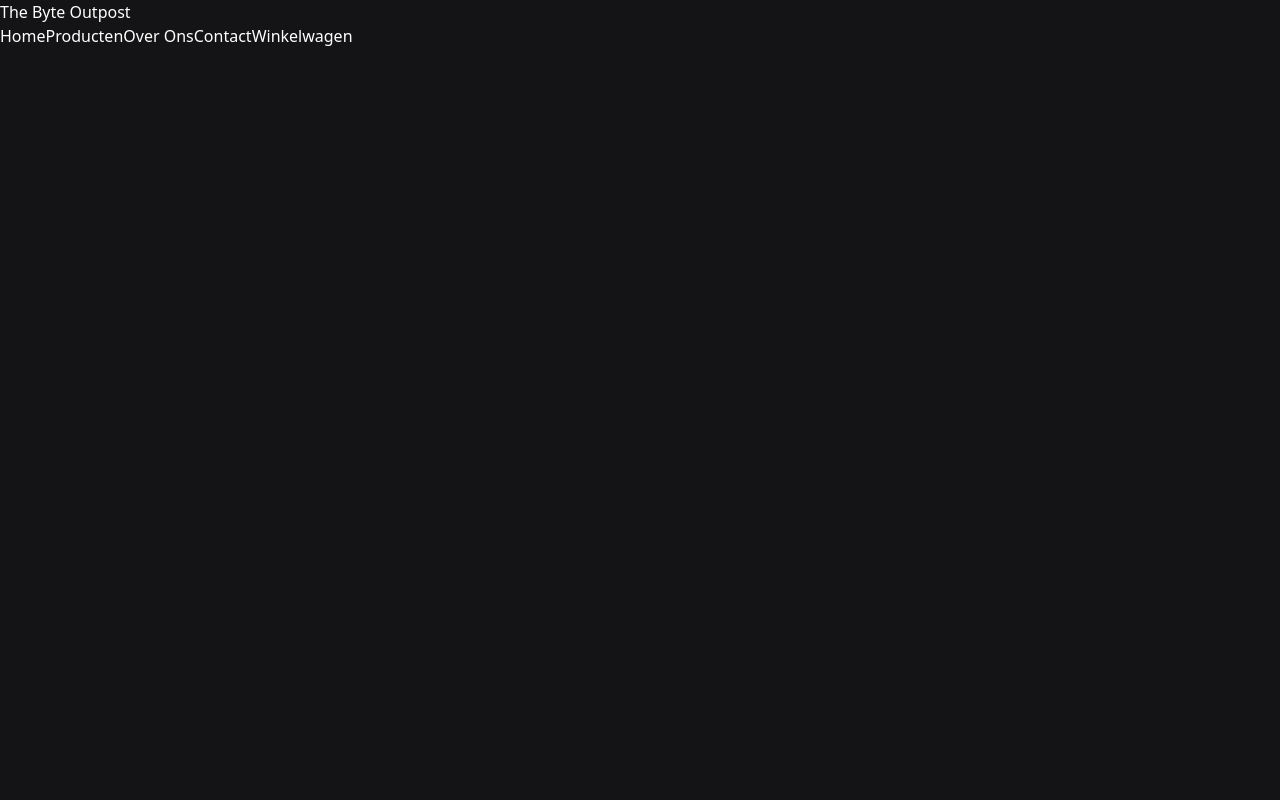
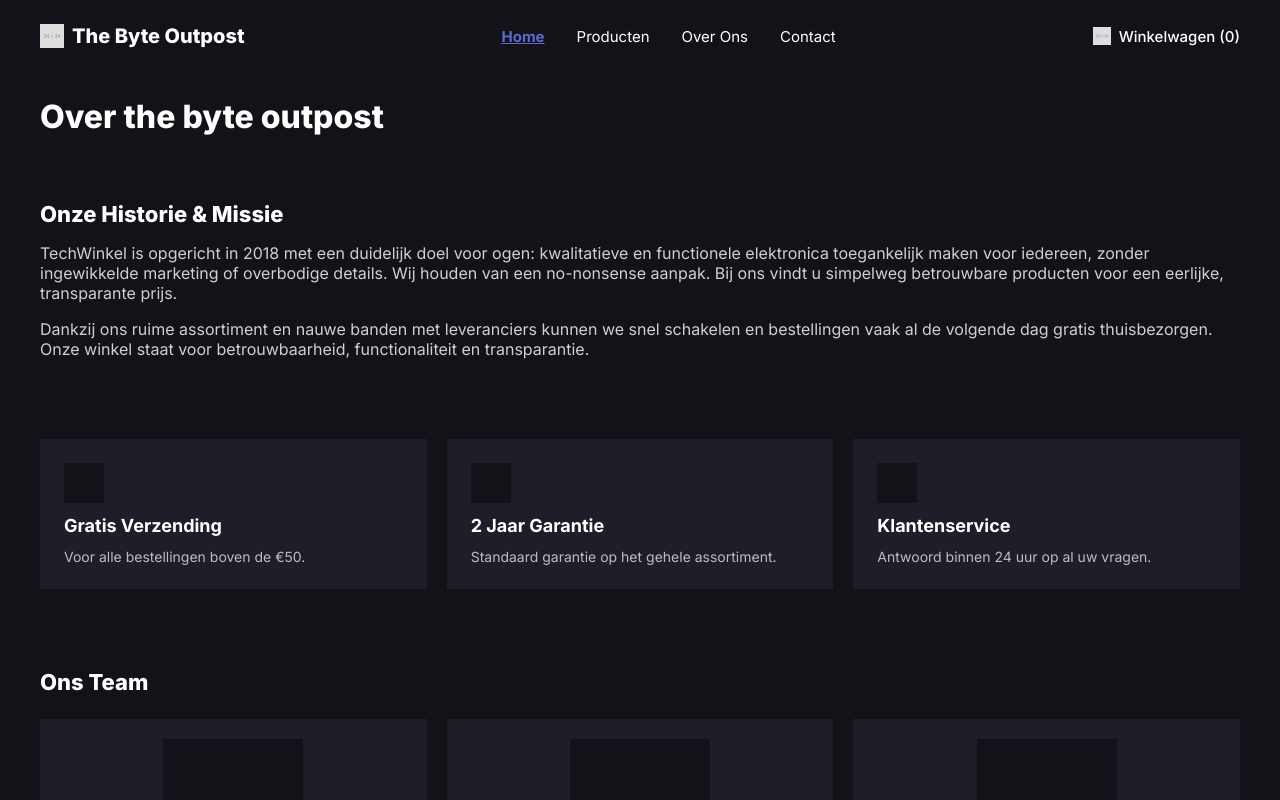
Before and after one commit to DarkDeltion/the-byte-outpost, a Next.js app: page /OverOns in a window 1280 px wide. Shown: the top 800 px of the page. Built offline with nearby package versions, Linux system fonts and the light colour scheme.

Commit message:
Over ons pagina opgebouwd met historie, voordelen en team

```diff
--- a/src/app/OverOns/page.tsx
+++ b/src/app/OverOns/page.tsx
@@ -1,20 +1,137 @@
+import { Inter } from 'next/font/google'
+
+import Navbar from '../../components/navbar'
+import Footer from '../../components/footer'
+import ValueItem from '../../components/over-ons/value-item'
+import TeamItem from '../../components/over-ons/team-item'
+
+const inter = Inter({ subsets: ['latin'] })
+
 export default function OverOns() {
   return (
-    <div id="main">
-      <div id="navbar">
-        <h2>The Byte Outpost</h2>
-        <a href=".">Home</a>
-        <a href=".">Producten</a>
-        <a href=".">Over Ons</a>
-        <a href=".">Contact</a>
-        <a href=".">Winkelwagen</a>
-      </div>
-      <div id="Content">
+    <div
+      id="main"
+      className={`
+      ${inter.className} min-h-screen bg-[#121218] leading-[normal] text-white
+      `}
+    >
+      <Navbar />
 
-      </div>
-      <div id="footer">
+      <main id="Content" className="w-full">
+        {/* Header */}
+        <section className="w-full border-b border-[#171717]">
+          <div
+            className="
+            mx-auto w-full max-w-360 p-5
+            sm:px-6
+            md:px-8
+            lg:px-10 lg:py-6
+            "
+          >
+            <h1
+              className="
+              text-[28px] font-extrabold
+              lg:text-[32px]
+              "
+            >
+              <span className="lg:hidden">Over TechWinkel</span>
+              <span className="hidden lg:inline">Over the byte outpost</span>
+            </h1>
+          </div>
+        </section>
 
-      </div>
+        {/* History */}
+        <section
+          id="Content-History"
+          className="
+          mx-auto flex w-full max-w-360 flex-col gap-4 p-5
+          sm:px-6
+          md:px-8
+          lg:p-10
+          "
+        >
+          <h2
+            className="
+            text-[20px] font-extrabold
+            lg:text-[22px]
+            "
+          >
+            Onze Historie &amp; Missie
+          </h2>
+
+          <p className="text-[16px] opacity-80">
+            TechWinkel is opgericht in 2018 met een duidelijk doel voor ogen:
+            kwalitatieve en functionele elektronica toegankelijk maken voor
+            iedereen, zonder ingewikkelde marketing of overbodige details. Wij
+            houden van een no-nonsense aanpak. Bij ons vindt u simpelweg
+            betrouwbare producten voor een eerlijke, transparante prijs.
+          </p>
+
+          <p className="text-[16px] opacity-80">
+            Dankzij ons ruime assortiment en nauwe banden met leveranciers kunnen
+            we snel schakelen en bestellingen vaak al de volgende dag gratis
+            thuisbezorgen. Onze winkel staat voor betrouwbaarheid, functionaliteit
+            en transparantie.
+          </p>
+        </section>
+
+        {/* Values */}
+        <section
+          id="Content-Values"
+          aria-label="Onze voordelen"
+          className="
+          mx-auto w-full max-w-360 p-5
+          sm:px-6
+          md:px-8
+          lg:p-10
+          "
+        >
+          <div className="grid grid-cols-1 items-start gap-4 lg:grid-cols-3 lg:gap-5">
+            <ValueItem
+              title="Gratis Verzending"
+              description="Voor alle bestellingen boven de €50."
+            />
+
+            <ValueItem
+              title="2 Jaar Garantie"
+              description="Standaard garantie op het gehele assortiment."
+            />
+
+            <ValueItem
+              title="Klantenservice"
+              description="Antwoord binnen 24 uur op al uw vragen."
+            />
+          </div>
+        </section>
+
+        {/* Team */}
+        <section
+          id="Content-Team"
+          className="
+          mx-auto flex w-full max-w-360 flex-col gap-4 p-5
+          sm:px-6
+          md:px-8
+          lg:gap-6 lg:p-10
+          "
+        >
+          <h2
+            className="
+            text-[20px] font-extrabold
+            lg:text-[22px]
+            "
+          >
+            Ons Team
+          </h2>
+
+          <div className="grid grid-cols-1 items-start gap-4 lg:grid-cols-3 lg:gap-5">
+            <TeamItem name="Johan Bakker" role="Oprichter" />
+            <TeamItem name="Lieke de Jong" role="Klantenservice" />
+            <TeamItem name="Mark van Dijk" role="Technisch Adviseur" />
+          </div>
+        </section>
+      </main>
+
+      <Footer />
     </div>
-  );
+  )
 }
```
